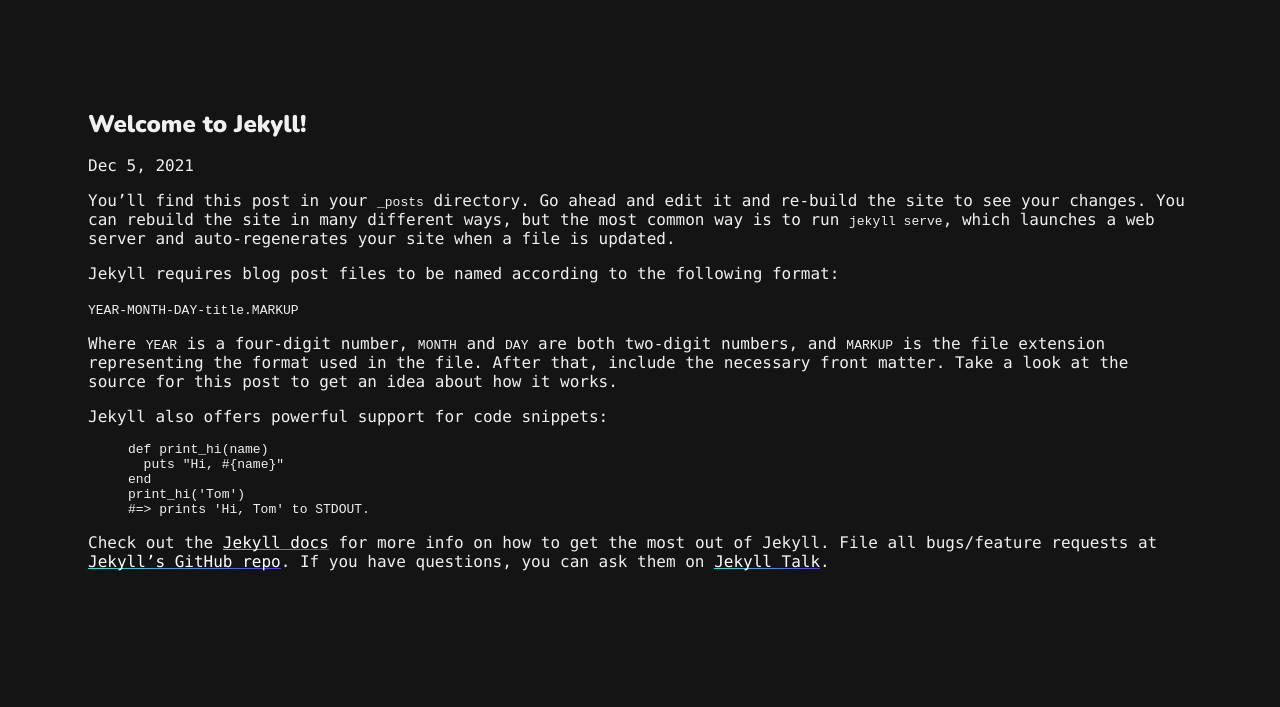
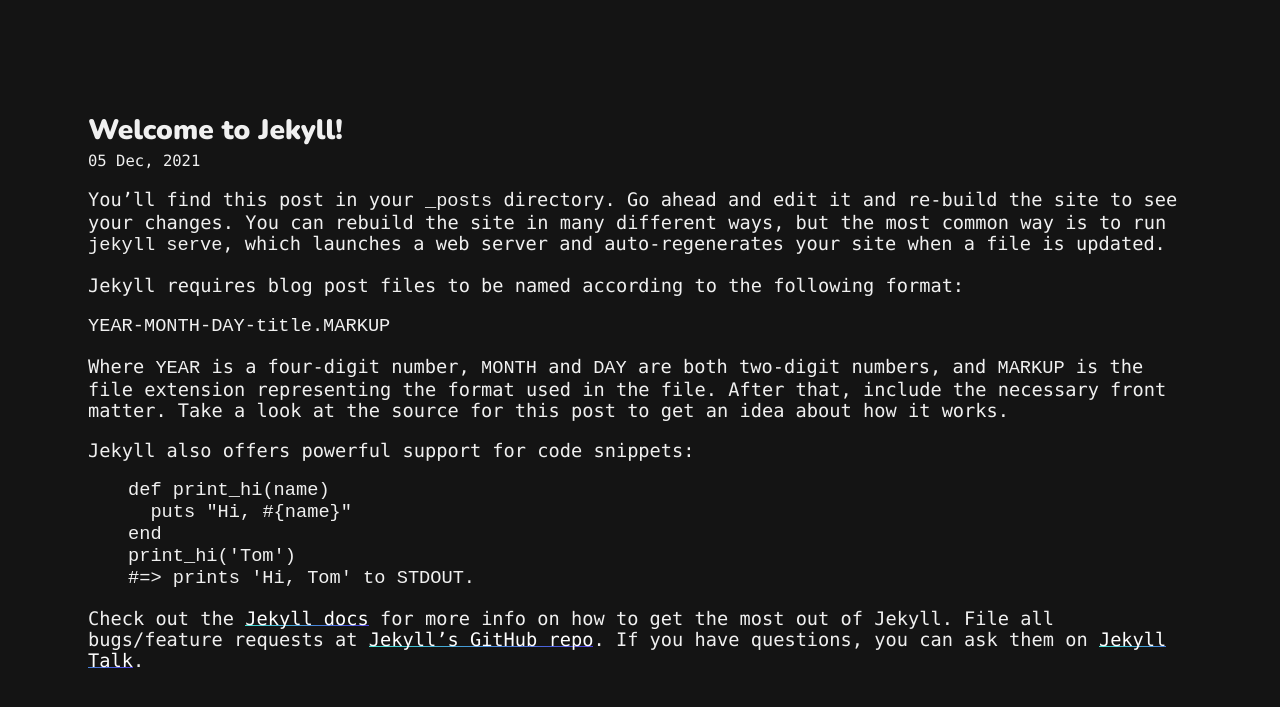
Before and after one commit to turquoisedog/turquoise.dog, a Jekyll site: the page built from _posts/2021-12-04-welcome-to-jekyll.markdown, in a window 1280 px wide. Shown: the top 707 px of the page. Built offline with Jekyll 4.4.1, drawn with Linux system fonts in a browser that asks for light colours; some web fonts are replaced.

Commit message:
Layout changes

```diff
--- a/_layouts/default.html
+++ b/_layouts/default.html
@@ -1,3 +1,7 @@
+{% if page.title %}
+  {% assign actual_title = page.title | append: " – " | append: site.title %}
+{% endif %}
+
 <!DOCTYPE html>
 <html lang="{{ page.lang | default: site.lang | default: "en" }}">
 
@@ -7,12 +11,20 @@
     <meta name="viewport" content="width=device-width, initial-scale=1">
     <link rel="stylesheet" href="{{ "/assets/main.css" | relative_url }}">
     {%- feed_meta -%}
-    <title>{{ page.title | default: site.title }}</title>
+    <title>{{ actual_title | default: site.title }}</title>
   </head>
 
   <body>
     <main>
-      {{ content }}
+      <div class="container">
+        {% if page.header %}
+          <h1 class="accent">
+            {{ page.header }}
+          </h1>
+        {% endif %}
+
+        {{ content }}
+      </div>
     </main>
   </body>
 
--- a/_layouts/post.html
+++ b/_layouts/post.html
@@ -2,27 +2,31 @@
 layout: default
 ---
 
-<article class="post h-entry" itemscope itemtype="http://schema.org/BlogPosting">
+{% if page.color1 and page.color2 %}
+  <style>
+    .post-title {
+      background: linear-gradient(180deg, #{{ page.color1 }}, #{{ page.color2 }});
+      background-clip: text;
+      -webkit-background-clip: text;
+      -webkit-text-fill-color: transparent;
+      font-size: 4rem;
+    }
+  </style>
+{% endif %}
 
-  <header class="post-header">
-    <h1 class="post-title p-name" itemprop="name headline">{{ page.title | escape }}</h1>
-    <p class="post-meta">
-      <time class="dt-published" datetime="{{ page.date | date_to_xmlschema }}" itemprop="datePublished">
-        {%- assign date_format = site.minima.date_format | default: "%b %-d, %Y" -%}
+<article>
+  <header>
+    <h1 class="post-title">{{ page.title | escape }}</h1>
+    <small>
+      <time datetime="{{ page.date | date_to_xmlschema }}">
+        {%- assign date_format = "%d %b, %Y" -%}
         {{ page.date | date: date_format }}
       </time>
-      {%- if page.author -%}
-        • <span itemprop="author" itemscope itemtype="http://schema.org/Person"><span class="p-author h-card" itemprop="name">{{ page.author }}</span></span>
-      {%- endif -%}</p>
+      {% for tag in page.tags %}
+        <span class="badge">{{ tag }}</span>
+      {% endfor %}
+    </small>
   </header>
 
-  <div class="post-content e-content" itemprop="articleBody">
-    {{ content }}
-  </div>
-
-  {%- if site.disqus.shortname -%}
-    {%- include disqus_comments.html -%}
-  {%- endif -%}
-
-  <a class="u-url" href="{{ page.url | relative_url }}" hidden></a>
+  {{ content }}
 </article>
--- a/assets/main.scss
+++ b/assets/main.scss
@@ -2,13 +2,6 @@
 ---
 
 @import url('https://fonts.googleapis.com/css2?family=Azeret+Mono&family=Nunito:wght@400;600;700;900&display=swap');
-
-@mixin accent {
-  background: linear-gradient(180deg, rgb(64, 224, 208), rgb(76, 64, 224));
-  background-clip: text;
-  -webkit-background-clip: text;
-  -webkit-text-fill-color: transparent;
-}
 
 @media only screen and (max-width: 600px) {
   body {
@@ -60,27 +53,15 @@
   }
 }
 
-.accent {
-  @include accent;
-}
-
-.icon {
-  margin-right: 0.35em;
-
-  * {
-    fill: url(#ag);
-  }
-}
-
 h1 {
   font-family: "Nunito", sans-serif;
   margin-bottom: 0;
   font-weight: 900;
-}
 
-h1 > small {
-  font-size: 50%;
-  font-weight: 600;
+  >small {
+    font-size: 50%;
+    font-weight: 600;
+  }
 }
 
 h2, h3, h4 {
@@ -113,12 +94,19 @@
   }
 }
 
+.accent {
+  background: linear-gradient(180deg, rgb(64, 224, 208), rgb(76, 64, 224));
+  background-clip: text;
+  -webkit-background-clip: text;
+  -webkit-text-fill-color: transparent;
+}
+
 .container {
   padding: 0;
   margin: 0;
   flex-direction: row;
   justify-content: left;
-  font-size: 16pt;
+  font-size: 14pt;
 
   ul {
     list-style: none;
@@ -145,3 +133,14 @@
   // iOS will only render this correctly with this fucky hack
   transform: translateZ(0);
 }
+
+.badge {
+  padding: 0.05rem 0.35rem;
+  border-radius: 1rem 0.25rem 0.25rem 1rem;
+  background-color: #444;
+  color: rgba(255, 255, 255, 0.85);
+
+  &:first-of-type {
+    margin-left: 0.25rem;
+  }
+}
```
Also changed, not shown: _layouts/page.html (deleted, +0 -15 lines), everything.html (added, +15 -0 lines), 1 other file.
